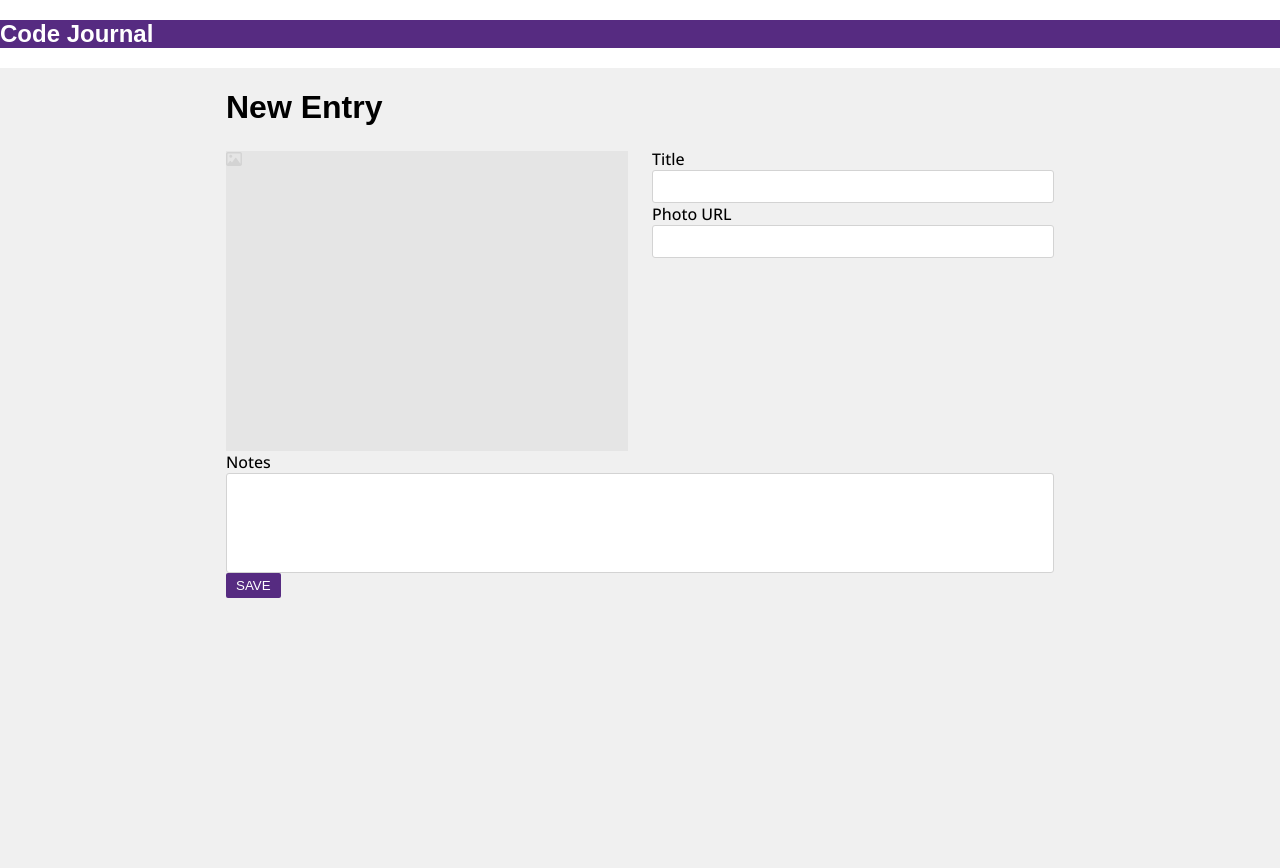
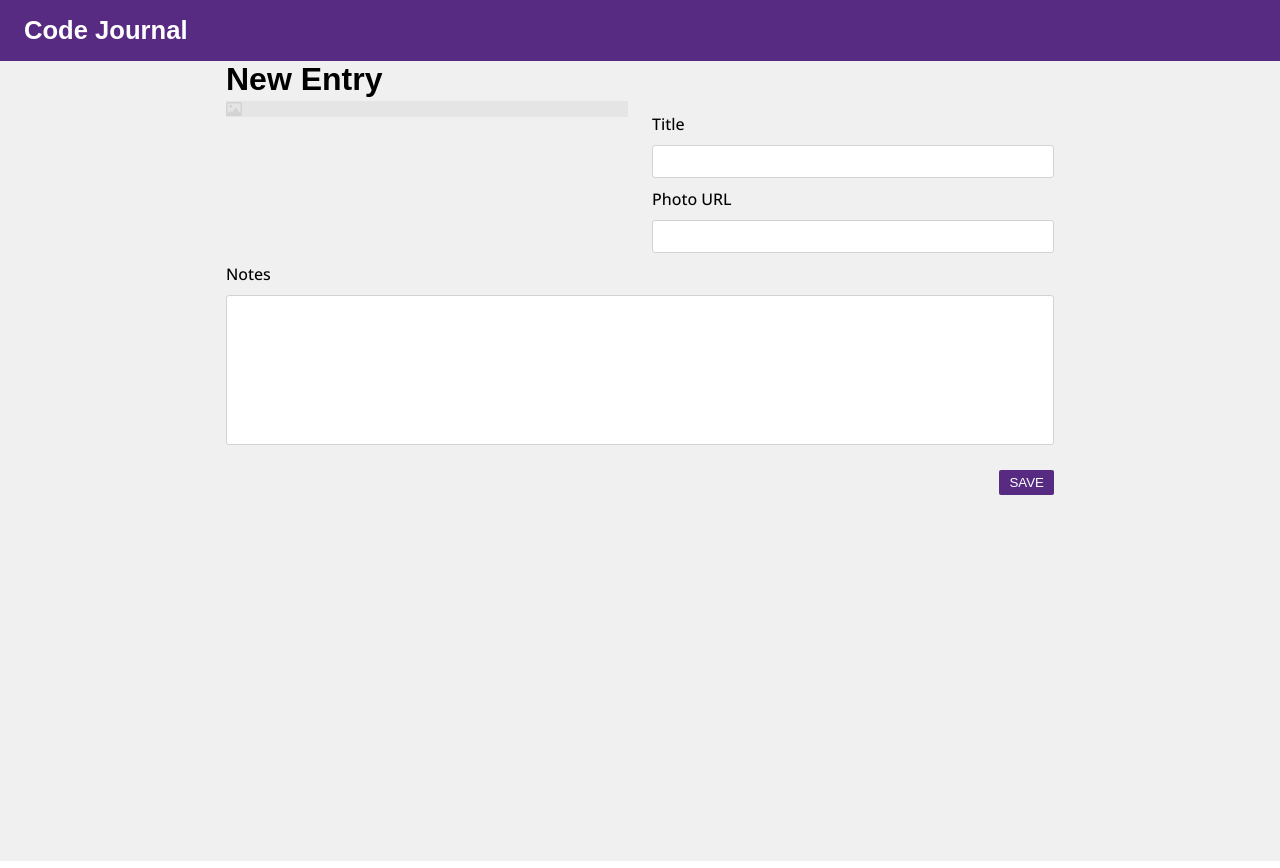
Before and after one commit to parkersiu/code-journal, a website: page index.html in a window 1280 px wide. Drawn offline with nearby package versions, Linux system fonts and the light colour scheme; a web font is replaced by a local one.

Commit message:
Updated css for improved layout and styling.

```diff
--- a/css/layout.css
+++ b/css/layout.css
@@ -7,6 +7,18 @@
   margin: 0 auto;
   padding: 0 1.5rem;
   height: 100%;
+}
+
+header {
+  margin: 0 auto;
+}
+
+main {
+  margin: 0 auto;
+}
+
+h1 {
+  margin: 0 auto;
 }
 
 .row {
--- a/css/styles.css
+++ b/css/styles.css
@@ -8,8 +8,7 @@ form {
   height: 100%;
 }
 
-h1,
-h2 {
+h1 {
   font-family: "Proza Libre", sans-serif;
 }
 
@@ -17,9 +16,14 @@ h2 {
   text-align: center;
 }
 
+.text-right {
+  text-align: right;
+}
+
 header {
   background-color: #562b81;
   color: white;
+  font-size: 80%;
 }
 
 input {
@@ -28,10 +32,12 @@ input {
   border: 1px solid lightgrey;
   width: 100%;
   padding: 0.5rem;
+  margin: 10px 0;
 }
 
 #notes {
-  height: 100px;
+  height: 150px;
+  text-align: left;
 }
 
 .save {
@@ -40,15 +46,32 @@ input {
   border-radius: 2px;
   border: none;
   padding: 5px 10px;
+  margin: 15px 0;
 }
 
 i {
-  height: 300px;
   width: 100%;
+  color: #d3d3d3;
   background-color: #e5e5e5;
-  color: #d3d3d3;
 }
 
 img {
   width: 100%;
 }
+
+.margin-top {
+  margin-top: 15px;
+}
+
+input:focus {
+  outline-color: #562b81;
+}
+
+.title {
+  margin-left: 1.5rem;
+  padding: 1rem 0;
+}
+
+.image-column {
+  border-radius: 5px;
+}
--- a/index.html
+++ b/index.html
@@ -21,7 +21,7 @@
 </head>
 <body>
   <header>
-    <h2 class="">Code Journal</h2>
+    <h1 class="title">Code Journal</h1>
   </header>
   <main>
     <form id="form">
@@ -32,11 +32,11 @@
           </div>
         </div>
         <div class="row align-start">
-          <div class="column-half">
+          <div class="column-half image-column">
             <img src="" alt="user image" class="hidden" id="image">
             <i class="fa-regular fa-image" id="icon"></i>
           </div>
-          <div class="column-half">
+          <div class="column-half margin-top">
             <label for="title">Title</label>
             <input type="text" name="title" id="title" required>
             <label for="photo-url">Photo URL</label>
@@ -50,7 +50,7 @@
           </div>
         </div>
         <div class="row">
-          <div class="column-full">
+          <div class="column-full text-right">
             <button type="submit" class="save">SAVE</button>
           </div>
         </div>
```
